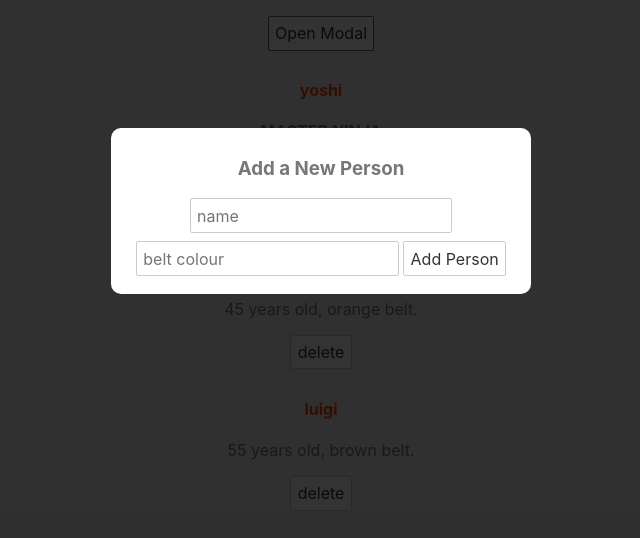
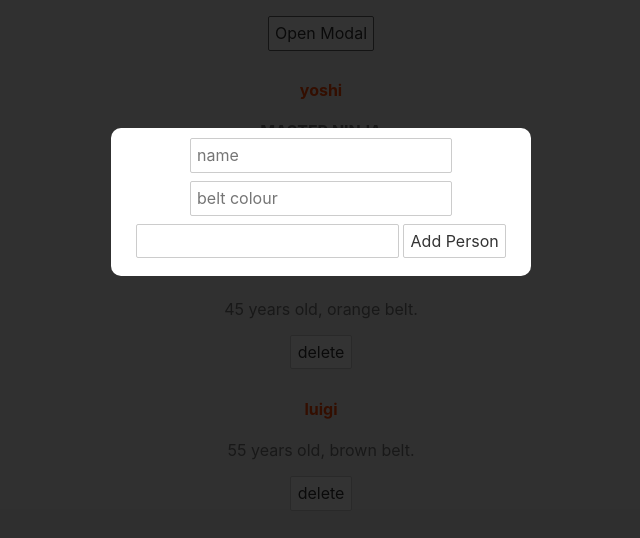
Before and after one commit to AidanBarber/learningSvelte, a Svelte app: page / in a window 1280 px wide. Both pictures are taken after a click on the button "Open Modal". Shown: the top 538 px of the page, without its empty margins (319-959 px from the left). Built offline with nearby package versions, Linux system fonts and the light colour scheme.

Commit message:
tutorial 15

```diff
--- /dev/null
+++ b/src/AddPersonForm.svelte
@@ -0,0 +1,19 @@
+<script>
+    let name;
+    let beltColour;
+    let age;
+
+    const handleSubmit = () => {
+        console.log(name, beltColour, age);
+    }
+</script>
+
+<form on:submit|preventDefault={handleSubmit}>
+    <input type="text" placeholder="name" bind:value={name}>
+    <input type="text" placeholder="belt colour" bind:value={beltColour}>
+    <input type="number" placehoder="age" bind:value={age}>
+    <button>Add Person</button>
+</form>
+
+<style>
+</style>
--- a/src/App.svelte
+++ b/src/App.svelte
@@ -1,5 +1,6 @@
 <script>
-	import Modal from './Modal.svelte'
+	import Modal from './Modal.svelte';
+	import AddPersonForm from './AddPersonForm.svelte';
 
 	let showModal = false;
 
@@ -20,12 +21,7 @@
 </script>
 
 <Modal {showModal} on:click={toggleModal}>
-	<h3>Add a New Person</h3>
-	<form>
-		<input type="text" placeholder="name">
-		<input type="text" placeholder="belt colour">
-		<button>Add Person</button>
-	</form>
+	<AddPersonForm />
 </Modal>
 
 <main>
```
